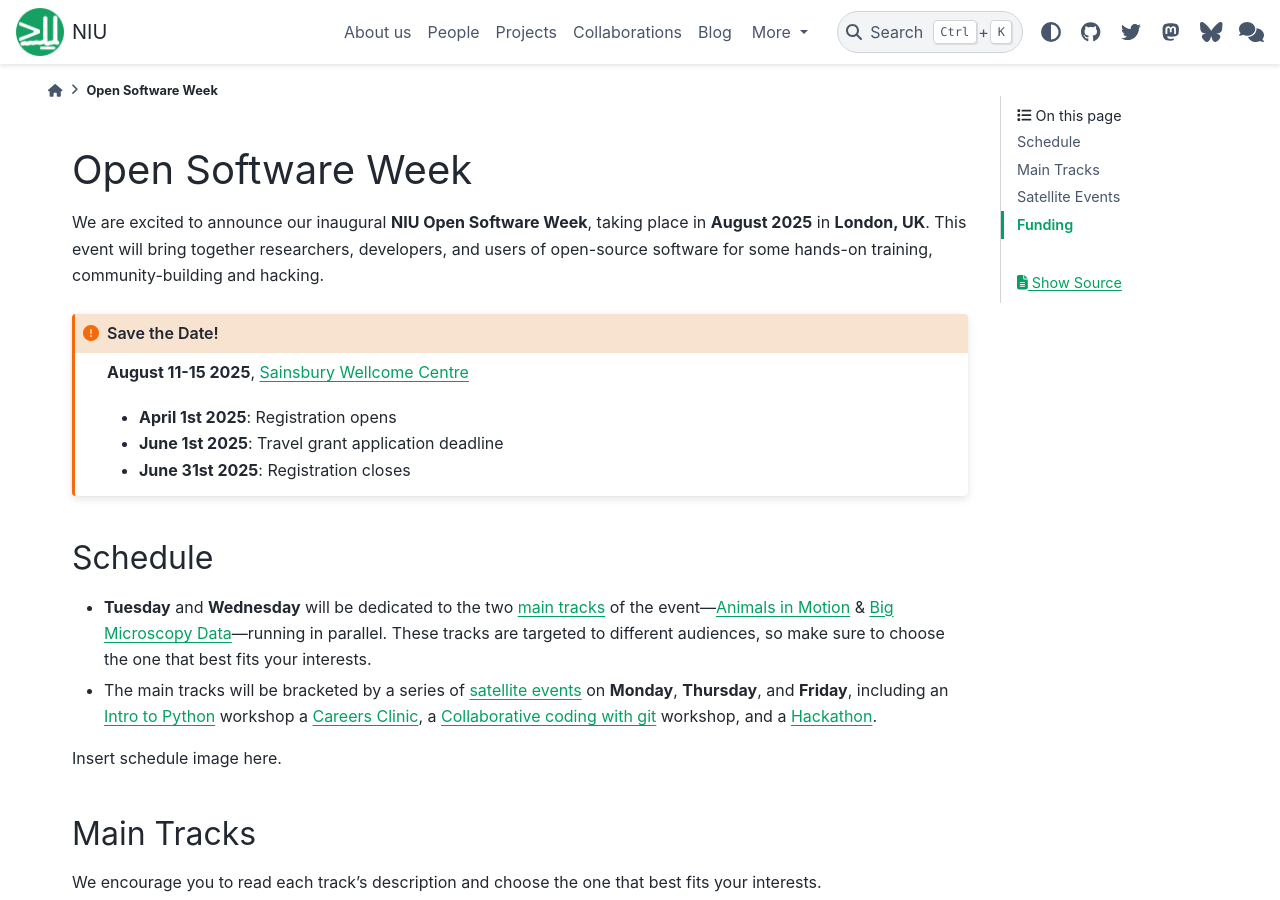
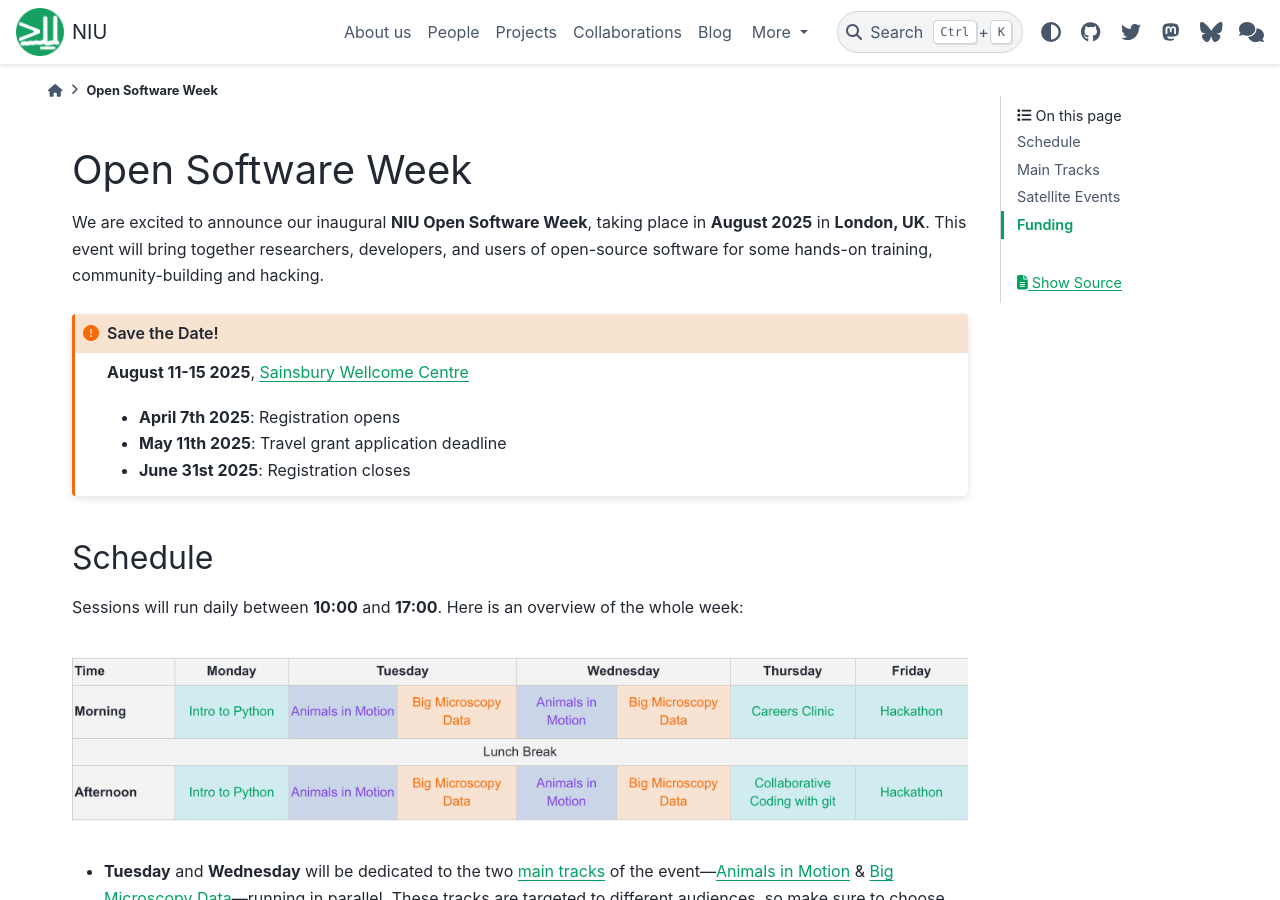
Before and after one commit to neuroinformatics-unit/neuroinformatics-unit.github.io, a Sphinx documentation site: the page built from docs/source/open-software-week/index.md, in a window 1280 px wide and 900 px high. Built offline with Sphinx 7.4.7 and the PyData theme 0.15.4, drawn with Linux system fonts in a browser that asks for light colours; nearby versions of some CDN libraries.

Commit message:
Add image with rough schedule draft (#140)
* add schedule image

* match color of track card to schedule track colors

* updated week schedule

* Update deadlines

```diff
--- a/docs/source/open-software-week/index.md
+++ b/docs/source/open-software-week/index.md
@@ -8,18 +8,22 @@ place in **August 2025** in **London, UK**. This event will bring together resea
 
 **August 11-15 2025**, [Sainsbury Wellcome Centre](https://maps.app.goo.gl/CzWFFjXJZwX87aMj6)
 
-- **April 1st 2025**: Registration opens
-- **June 1st 2025**: Travel grant application deadline
+- **April 7th 2025**: Registration opens
+- **May 11th 2025**: Travel grant application deadline
 - **June 31st 2025**: Registration closes
 :::
 
 ## Schedule
 
+Sessions will run daily between **10:00** and **17:00**.
+Here is an overview of the whole week:
+
+![](../_static/osw_images/schedule-2025.png)
+
 - **Tuesday** and **Wednesday** will be dedicated to the two
 [main tracks](#main-tracks) of the event—[Animals in Motion](track-animals-in-motion) & [Big Microscopy Data](track-big-microscopy-data)—running in parallel. These tracks are targeted to different audiences, so make sure to choose the one that best fits your interests.
 - The main tracks will be bracketed by a series of [satellite events](#satellite-events) on **Monday**, **Thursday**, and **Friday**, including an [Intro to Python](intro-to-python) workshop a [Careers Clinic](careers-clinic), a [Collaborative coding with git](collaborative-coding-with-git) workshop, and a [Hackathon](hackathon).
 
-Insert schedule image here.
 
 ## Main Tracks
 
@@ -28,7 +32,7 @@ choose the one that best fits your interests.
 
 :::: {grid} 1 2 2 2
 
-:::{grid-item-card} {fas}`video;sd-text-primary` Animals in Motion
+:::{grid-item-card} {fas}`video;sd-text-secondary` Animals in Motion
 :img-top: ../_static/osw_images/animals-in-motion-card.png
 :link: track-animals-in-motion
 :link-type: ref
@@ -38,7 +42,7 @@ and analyse animal motion from video footage.
 
 :::
 
-:::{grid-item-card} {fas}`microscope;sd-text-primary` Big Microscopy Data
+:::{grid-item-card} {fas}`microscope;sd-text-warning` Big Microscopy Data
 :img-top: ../_static/osw_images/big-microscopy-data-card.png
 :link: track-big-microscopy-data
 :link-type: ref
```
Also changed, not shown: docs/source/_static/osw_images/schedule-2025.png (added).
